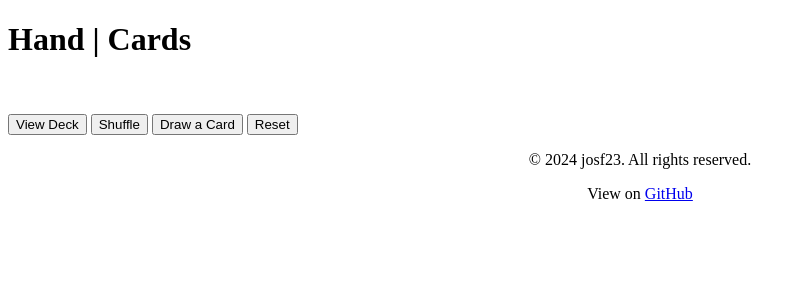
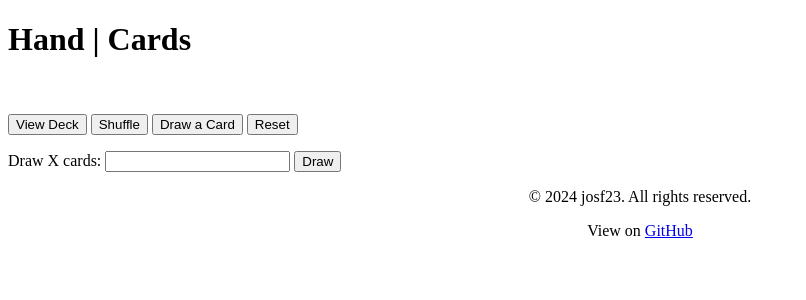
Before and after one commit to CCenjoyer/mvc, a Symfony app: template templates/cards/card.html.twig in a window 1280 px wide. Shown: the part 168-468 px from the top of the page, without its empty margins (0-806 px from the left). Run offline with Twig, Linux system fonts and the light colour scheme; the template is opened without the code that fills it, so the values that code supplies are empty; some libraries are stand-ins or nearby versions.

Commit message:
Updated: card.html.twig - now includes draw x form

```diff
--- a/templates/cards/card.html.twig
+++ b/templates/cards/card.html.twig
@@ -24,4 +24,9 @@
                 onClick="this.form.action='{{ path('card_init') }}';">
         </p>
     </form>
+    <form method="post" action="{{ path('draw_form') }}">
+        <label for="num">Draw X cards:</label>
+        <input type="number" id="num" name="num" min="1" required>
+        <button type="submit">Draw</button>
+    </form>
 {% endblock %}
```
Also changed, not shown: src/Controller/CardsController.php (+9 -0 lines).
